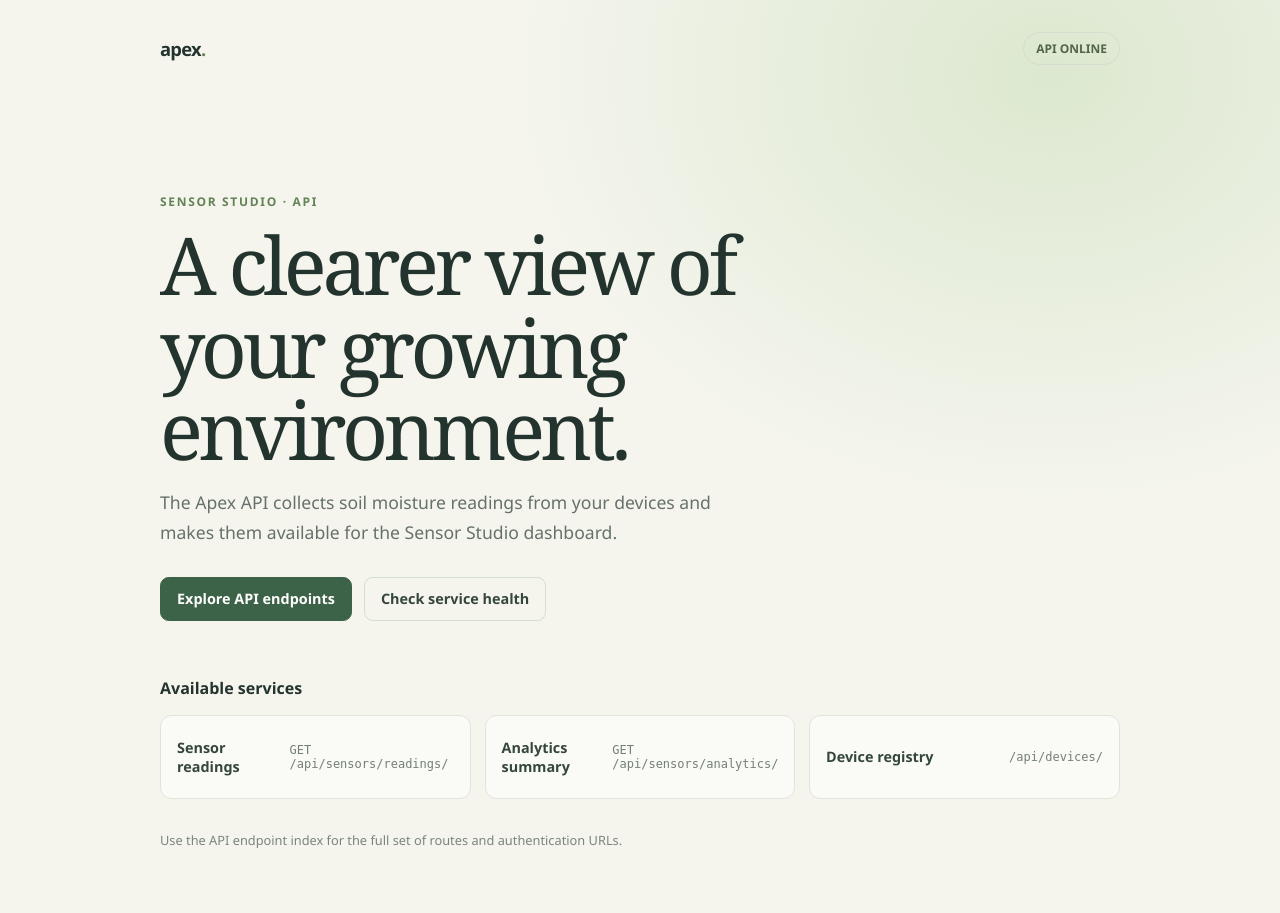
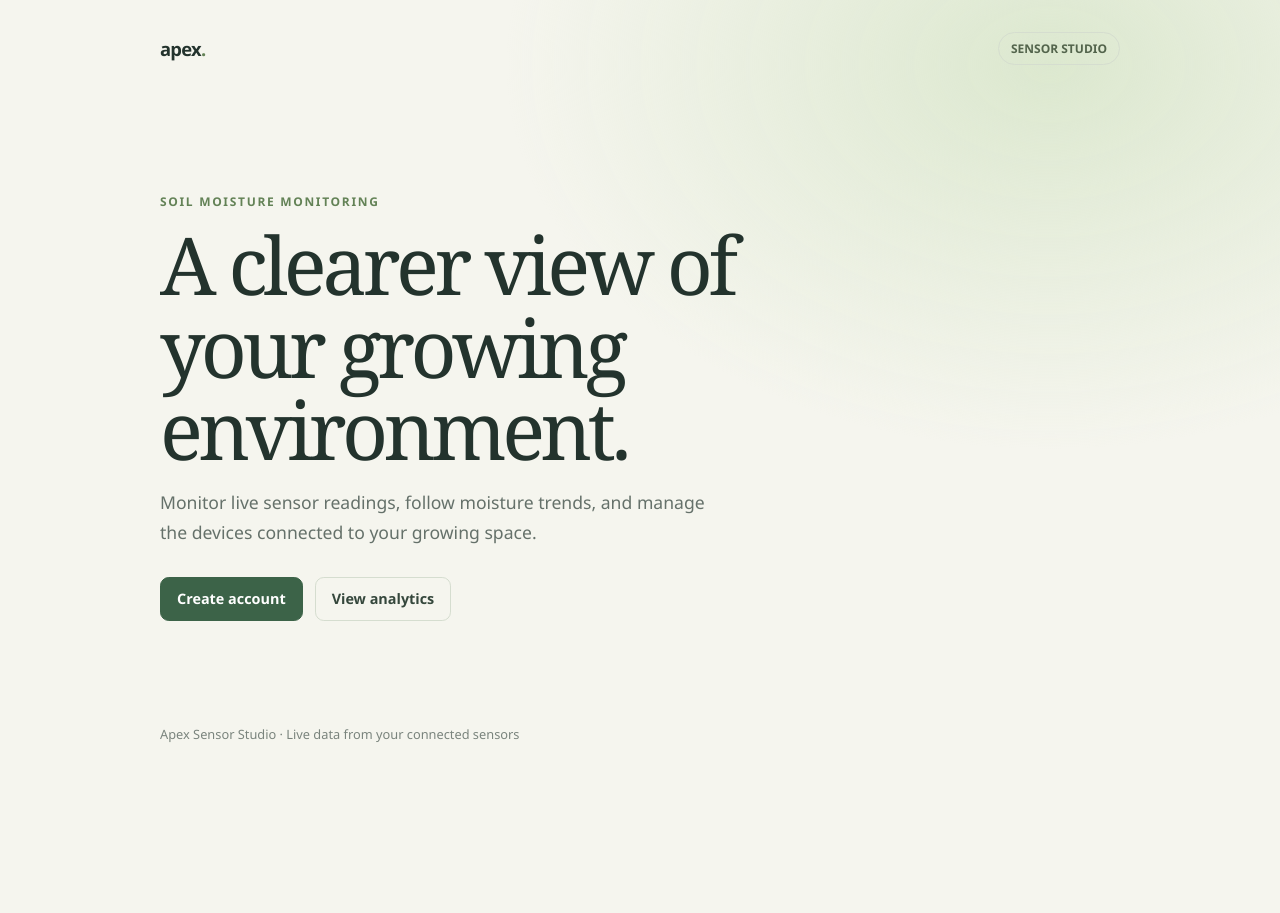
Before and after one commit to hillarymusika-cell/iot, a Django app: page / in a window 1280 px wide. After the commit the page ends 742 px from the top, so only its background shows below. Run offline with Django 5.2, Linux system fonts and the light colour scheme.

Commit message:
adding secure changes

```diff
--- a/api/config/settings.py
+++ b/api/config/settings.py
@@ -93,6 +93,8 @@ STORAGES = {
 
 DEFAULT_AUTO_FIELD = "django.db.models.BigAutoField"
 
+FRONTEND_URL = (os.getenv("FRONTEND_URL") or "http://localhost:8080").rstrip("/")
+
 # Frontend: https://apex-sensor-lab.onrender.com
 _DEFAULT_CORS = (
     "http://localhost:3000,"
--- a/api/config/urls.py
+++ b/api/config/urls.py
@@ -1,3 +1,4 @@
+from django.conf import settings
 from django.contrib import admin
 from django.http import JsonResponse
 from django.shortcuts import render
@@ -13,16 +14,12 @@ def home(request):
         request,
         "home.html",
         {
-            "api_url": reverse("api-root"),
-            "health_url": reverse("health"),
-            "readings_url": reverse("readings"),
-            "analytics_url": reverse("analytics-summary"),
-            "devices_url": reverse("device-list-create"),
+            "dashboard_url": settings.FRONTEND_URL,
         },
     )
 
 
-def api_root(request):
+def api_root(_request):
     auth_endpoints = {
         "csrf": "csrf",
         "signup": "signup",
@@ -38,11 +35,11 @@ def api_root(request):
     return JsonResponse(
         {
             "auth": {
-                action: request.build_absolute_uri(reverse(route_name))
+                action: reverse(route_name)
                 for action, route_name in auth_endpoints.items()
             },
             **{
-                name: request.build_absolute_uri(reverse(route_name))
+                name: reverse(route_name)
                 for name, route_name in endpoints.items()
             },
         }
--- a/api/templates/home.html
+++ b/api/templates/home.html
@@ -4,8 +4,8 @@
     <meta charset="utf-8" />
     <meta name="viewport" content="width=device-width, initial-scale=1" />
     <meta name="theme-color" content="#f5f5ee" />
-    <meta name="description" content="Apex Sensor Studio API home." />
-    <title>Apex Sensor Studio | API</title>
+    <meta name="description" content="Welcome to Apex Sensor Studio." />
+    <title>Apex Sensor Studio</title>
     <style>
       :root {
         color-scheme: light;
@@ -31,7 +31,7 @@
         padding: 2rem 0 4rem;
       }
 
-      header, .actions, .endpoint {
+      header, .actions {
         display: flex;
         align-items: center;
       }
@@ -108,36 +108,12 @@
         color: white;
       }
 
-      .section-heading {
-        margin: 0 0 1rem;
-        font-size: 1rem;
-        font-weight: 700;
-      }
-
-      .endpoints {
-        display: grid;
-        grid-template-columns: repeat(auto-fit, minmax(210px, 1fr));
-        gap: .85rem;
-      }
-
-      .endpoint {
-        min-height: 5.2rem;
-        justify-content: space-between;
-        gap: .75rem;
-        border: 1px solid #e1e4dc;
-        border-radius: .7rem;
-        padding: 1rem;
-        background: rgb(255 255 255 / 55%);
-        text-decoration: none;
-      }
-
-      .endpoint strong { color: #35473c; font-size: .9rem; }
-      .endpoint code { color: #738078; font-size: .75rem; }
-      .endpoint:hover { border-color: #91a688; background: white; }
+      .button:hover { border-color: #91a688; background: white; }
+      .button-primary:hover { border-color: #2e5035; background: #2e5035; }
       a:focus-visible { outline: 3px solid #9db58e; outline-offset: 3px; }
 
       footer {
-        margin-top: 2rem;
+        margin-top: 3rem;
         color: #7a847d;
         font-size: .8rem;
       }
@@ -147,38 +123,23 @@
     <main>
       <header>
         <a class="brand" href="/">apex<span>.</span></a>
-        <span class="badge">API ONLINE</span>
+        <span class="badge">SENSOR STUDIO</span>
       </header>
 
       <section class="hero" aria-labelledby="page-title">
-        <div class="eyebrow">Sensor Studio · API</div>
+        <div class="eyebrow">Soil moisture monitoring</div>
         <h1 id="page-title">A clearer view of your growing environment.</h1>
         <p class="intro">
-          The Apex API collects soil moisture readings from your devices and
-          makes them available for the Sensor Studio dashboard.
+          Monitor live sensor readings, follow moisture trends, and manage the
+          devices connected to your growing space.
         </p>
         <div class="actions">
-          <a class="button button-primary" href="{{ api_url }}">Explore API endpoints</a>
-          <a class="button" href="{{ health_url }}">Check service health</a>
+          <a class="button button-primary" href="{{ dashboard_url }}/?auth=signup">Create account</a>
+          <a class="button" href="{{ dashboard_url }}/?view=analytics">View analytics</a>
         </div>
       </section>
 
-      <section aria-labelledby="endpoints-title">
-        <h2 class="section-heading" id="endpoints-title">Available services</h2>
-        <div class="endpoints">
-          <a class="endpoint" href="{{ readings_url }}">
-            <strong>Sensor readings</strong><code>GET /api/sensors/readings/</code>
-          </a>
-          <a class="endpoint" href="{{ analytics_url }}">
-            <strong>Analytics summary</strong><code>GET /api/sensors/analytics/</code>
-          </a>
-          <a class="endpoint" href="{{ devices_url }}">
-            <strong>Device registry</strong><code>/api/devices/</code>
-          </a>
-        </div>
-      </section>
-
-      <footer>Use the API endpoint index for the full set of routes and authentication URLs.</footer>
+      <footer>Apex Sensor Studio · Live data from your connected sensors</footer>
     </main>
   </body>
 </html>
--- a/docker-compose.yml
+++ b/docker-compose.yml
@@ -11,6 +11,7 @@ services:
       ALLOWED_HOSTS: ${ALLOWED_HOSTS:-localhost,127.0.0.1,backend}
       CORS_ALLOWED_ORIGINS: ${CORS_ALLOWED_ORIGINS:-http://localhost:8080,http://127.0.0.1:8080}
       CSRF_TRUSTED_ORIGINS: ${CSRF_TRUSTED_ORIGINS:-http://localhost:8080,http://127.0.0.1:8080}
+      FRONTEND_URL: ${FRONTEND_URL:-http://localhost:8080}
       SQLITE_PATH: /data/db.sqlite3
       PORT: "8000"
       WEB_CONCURRENCY: "2"
```
Also changed, not shown: api/tests/test_auth_and_readings.py (+12 -10 lines), frontend/src/index.html (deleted, +0 -29 lines), frontend/src/static/index.css (+20 -1 lines), frontend/src/static/index.js (+147 -20 lines), README.md.
